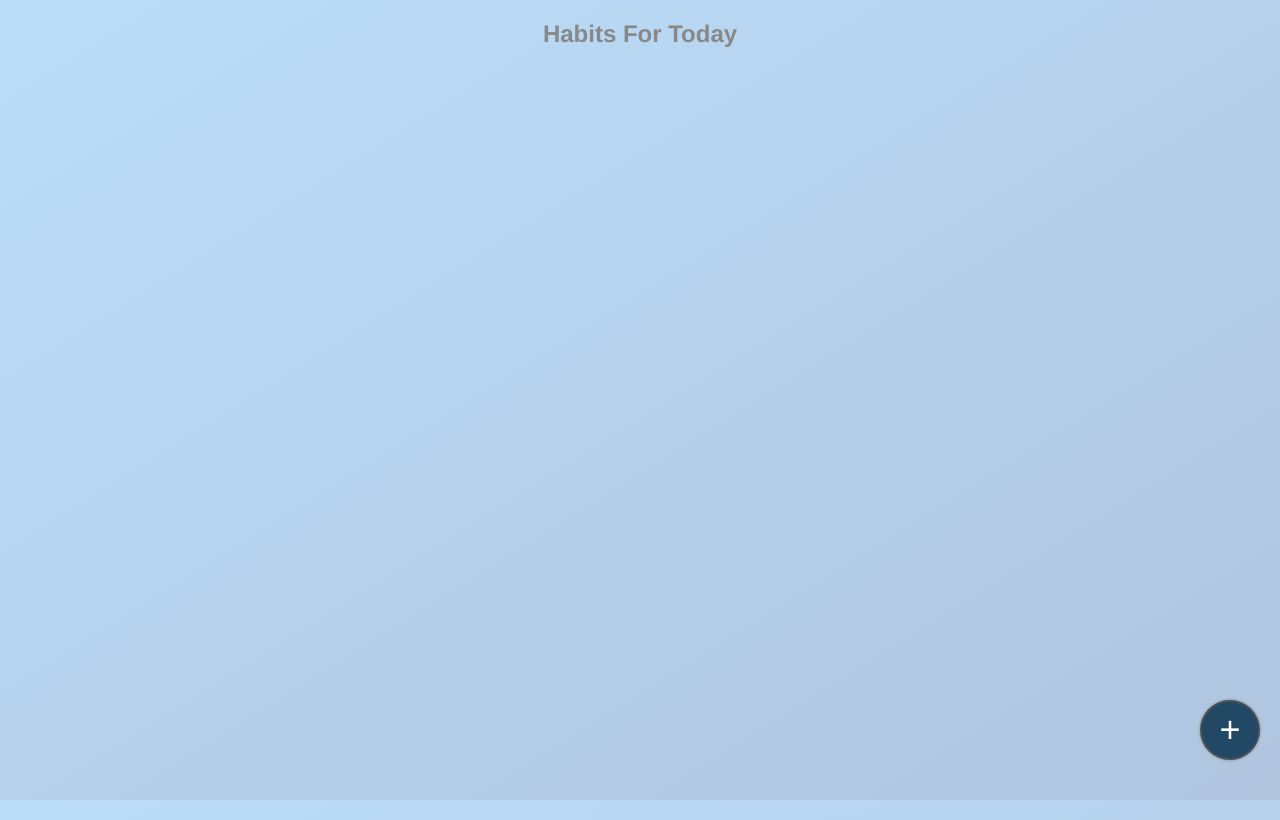
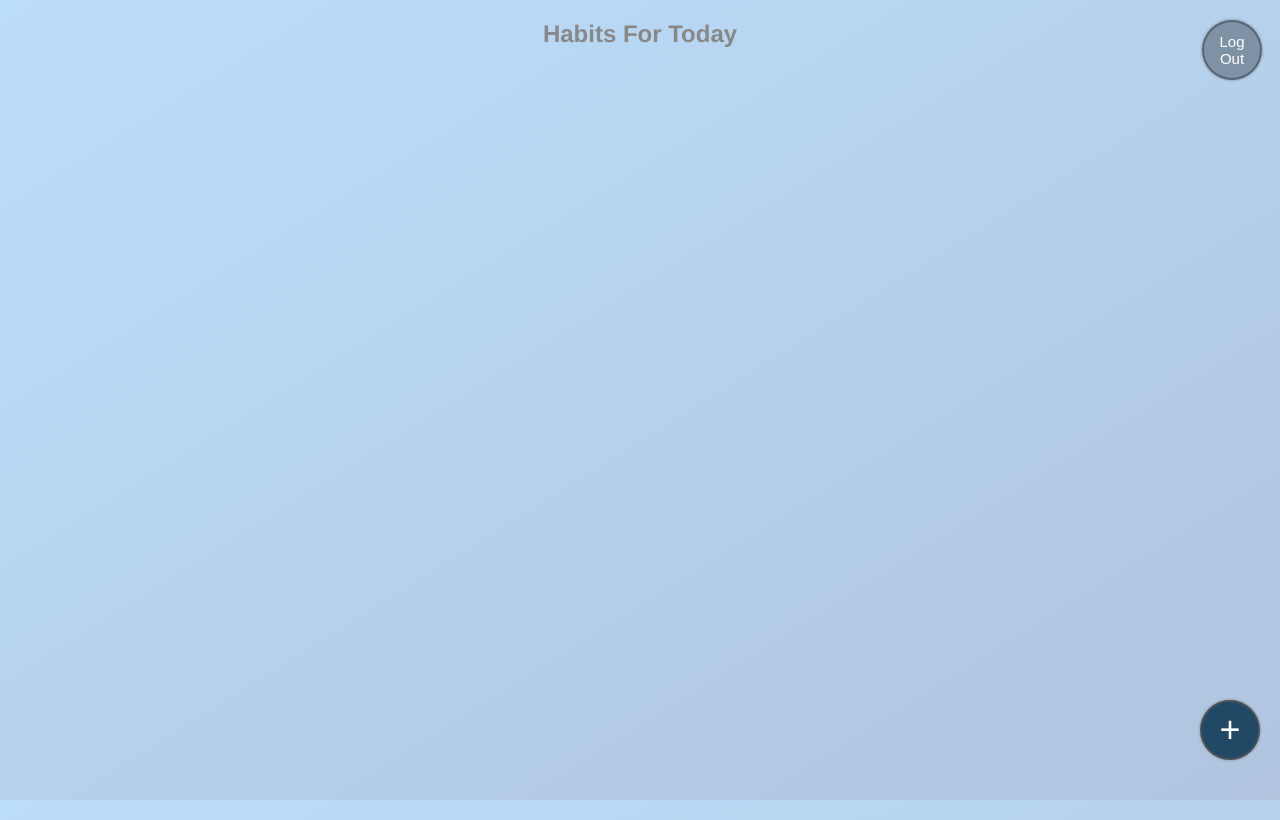
Before and after one commit to nickg047/134b, a plain HTML site: page src/list.html in a window 1280 px wide. Drawn offline with Linux system fonts and the light colour scheme.

Commit message:
Added logout button

```diff
--- a/css/list.css
+++ b/css/list.css
@@ -76,6 +76,12 @@ body{
 .op-del{background:rgba(242, 38, 19, 0.7); border:2px solid rgba(255,0,0,0.3);}
 .op-del:hover{background:#F22613;}
 .op-del:active{background:#F22613; border:2px solid red;}
+
+/* Log Out */
+#logOut{display:inline; float:right; margin-right: 10px; bottom: 40px; right:20px;background:rgba(0, 0, 0, 0.3); width: 60px;height:60px; vertical-align: middle; font-size:15px; padding: 5px;color:white; border:2px solid rgba(0,0,0,0.3); -webkit-appereance: none; border-radius: 50%; box-shadow: 0 0 3px gray;}
+#logOut:hover{background: rgba(0, 0, 0, 0.2); border:1px solid rgba(0,0,0,0.5); box-shadow: 0 0 3px gray;}
+#logOut:active{border: 2px solid gray; background: rgba(33, 72, 100); box-shadow: 0 0 10px gray;}
+#logOut:focus{outline-style:none;}
 
 /* add habit */
 #addHabit{position:fixed; bottom: 40px; right:20px;background:rgba(33, 72, 100, 1.0); width: 60px;height:60px; vertical-align: middle; font-size:36px; padding: 5px;line-height: 100%;color:white; border:2px solid rgba(85,85,85,0.7); -webkit-appereance: none; border-radius: 50%; box-shadow: 0 0 3px gray;}
--- a/src/list.html
+++ b/src/list.html
@@ -9,6 +9,7 @@
     <script type="text/javascript" src="../js/notifications.js"></script>
 </head>
 <body>
+    <button type="button" id="logOut" onclick="location.href='logout.html'" title="log out">Log Out</button>
     <section>
         <h1>Habits For Today</h1>
         <ul id="habit-list">
```
